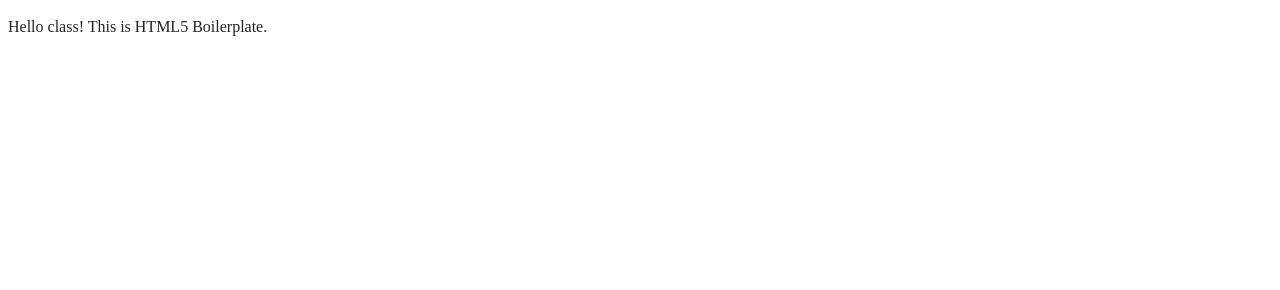
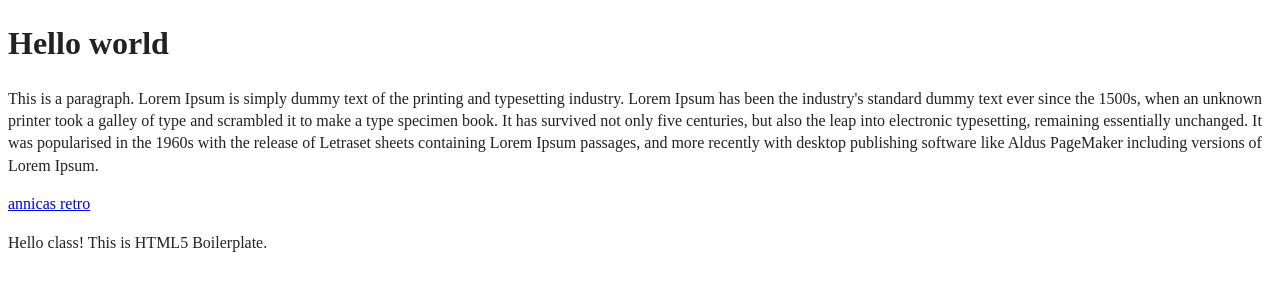
Before and after one commit to annica-gif/HTMLAssignment, a website built with webpack: page P0-HelloWorld/index.html in a window 1280 px wide. Built offline with nearby package versions, Linux system fonts and the light colour scheme.

Commit message:
url link

```diff
--- a/P0-HelloWorld/index.html
+++ b/P0-HelloWorld/index.html
@@ -5,7 +5,12 @@
   <meta charset="utf-8">
   <meta name="viewport" content="width=device-width, initial-scale=1">
   <title></title>
+  <h1>Hello world</h1>
+  <p>This is a paragraph. Lorem Ipsum is simply dummy text of the printing and typesetting industry. Lorem Ipsum has been the industry's standard dummy text ever since the 1500s, when an unknown printer took a galley of type and scrambled it to make a type specimen book. It has survived not only five centuries, but also the leap into electronic typesetting, remaining essentially unchanged. It was popularised in the 1960s with the release of Letraset sheets containing Lorem Ipsum passages, and more recently with desktop publishing software like Aldus PageMaker including versions of Lorem Ipsum.</p>
   <link rel="stylesheet" href="css/style.css">
+
+  <a href=“https://webbshopretro.netlify.app/”> annicas retro </a>
+
   <meta name="description" content="">
 
   <meta property="og:title" content="">
```
Also changed, not shown: 2 other files.
